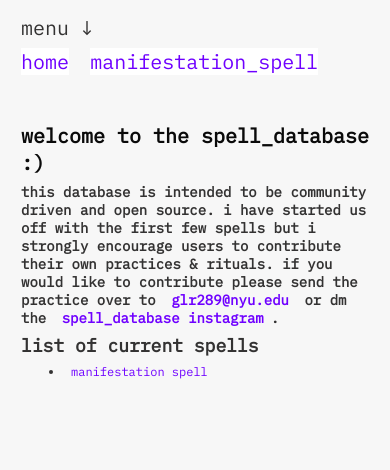
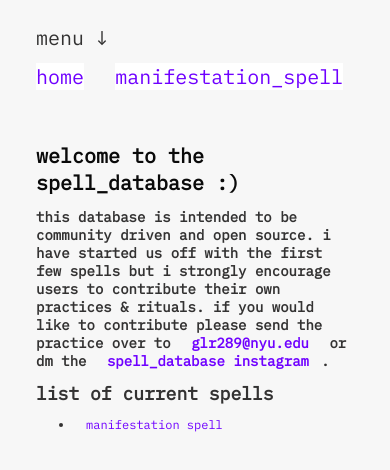
Before and after one commit to gredman2018/spell_database, a plain HTML site: page index.html in a window 390 px wide. Drawn offline with Linux system fonts and the light colour scheme.

Commit message:
Update style.css

```diff
--- a/style.css
+++ b/style.css
@@ -77,6 +77,6 @@ body{
 	font-size: 12px;
 }
 *{
-	margin: 7px;
+	margin: 12px;
 }
 }
```
